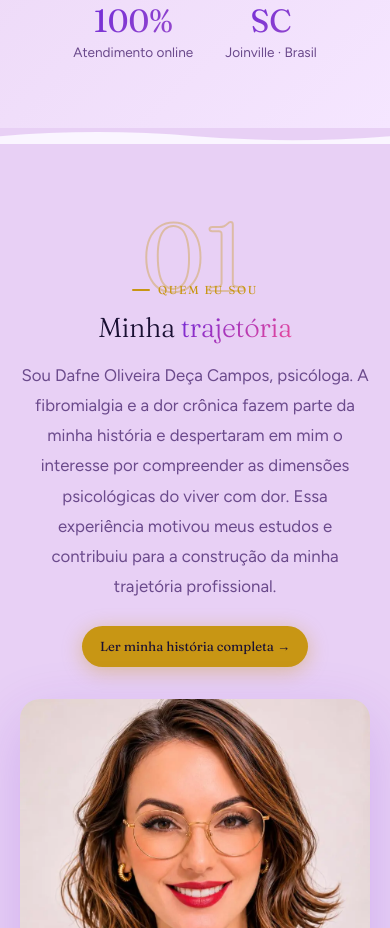
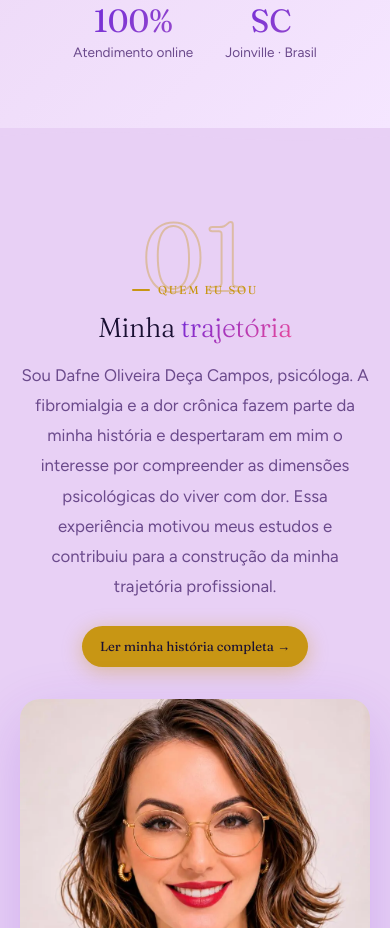
Before and after one commit to dafnedeca/site, a plain HTML site: page index.html in a window 390 px wide. Shown: the part 1054-1982 px from the top of the page. Drawn offline with Linux system fonts and the light colour scheme.

Commit message:
fix: topbar breakpoint 900px (evita sobreposição com nav mobile), onda divisória corrigida para lilás

```diff
--- a/css/style.css
+++ b/css/style.css
@@ -98,7 +98,7 @@ a { color: inherit; }
 }
 .topbar a { color: var(--c-gold); text-decoration: none; transition: color 0.2s; font-weight: 600; }
 .topbar a:hover { color: var(--c-text); }
-@media (max-width: 768px) { .topbar { display: none; } }
+@media (max-width: 900px) { .topbar { display: none; } }
 
 nav {
   position: fixed; top: 30px; left: 0; right: 0; z-index: 100;
--- a/index.html
+++ b/index.html
@@ -505,7 +505,7 @@
 <!-- WAVE -->
 <div class="wave">
   <svg viewBox="0 0 1440 60" fill="none" xmlns="http://www.w3.org/2000/svg" preserveAspectRatio="none">
-    <path d="M0,60 L0,30 Q360,0 720,30 Q1080,60 1440,30 L1440,60 Z" fill="#FAF5FF"/>
+    <path d="M0,60 L0,30 Q360,0 720,30 Q1080,60 1440,30 L1440,60 Z" fill="#E8D0F5"/>
   </svg>
 </div>
 
```
